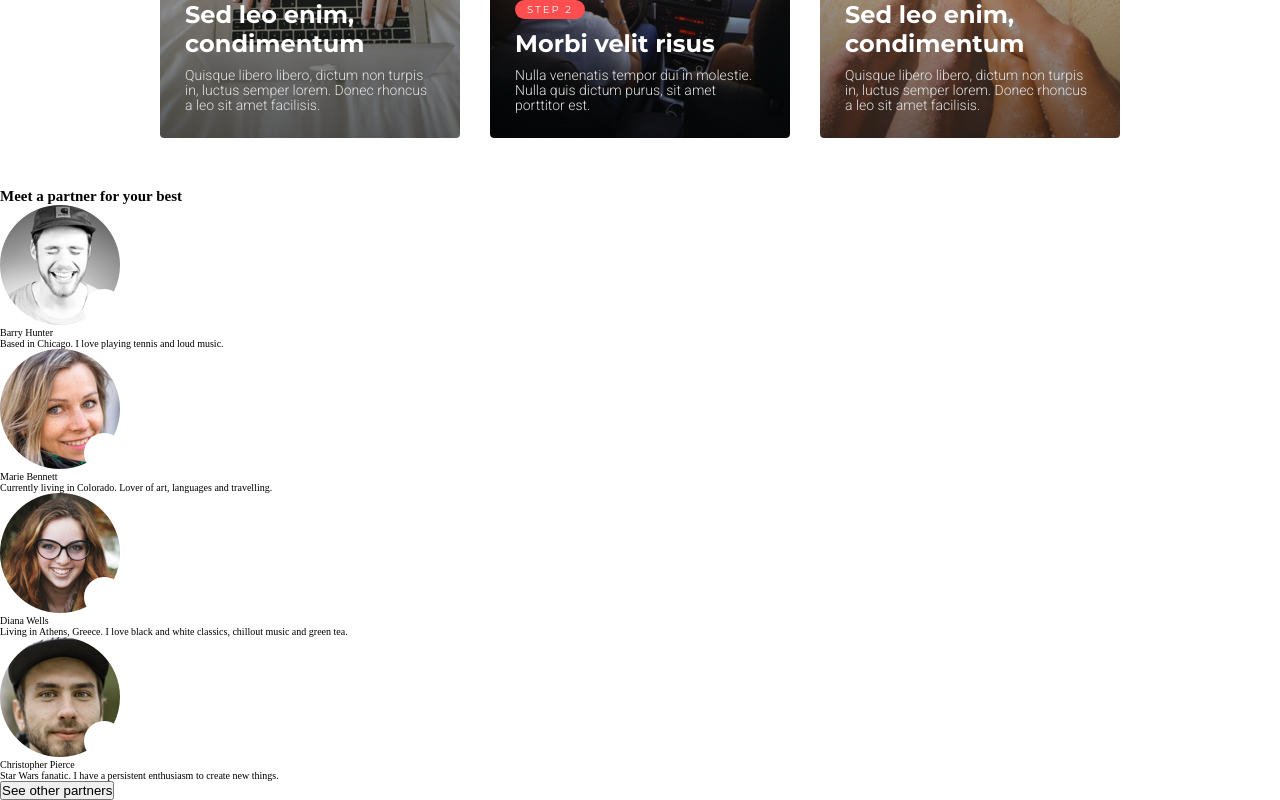
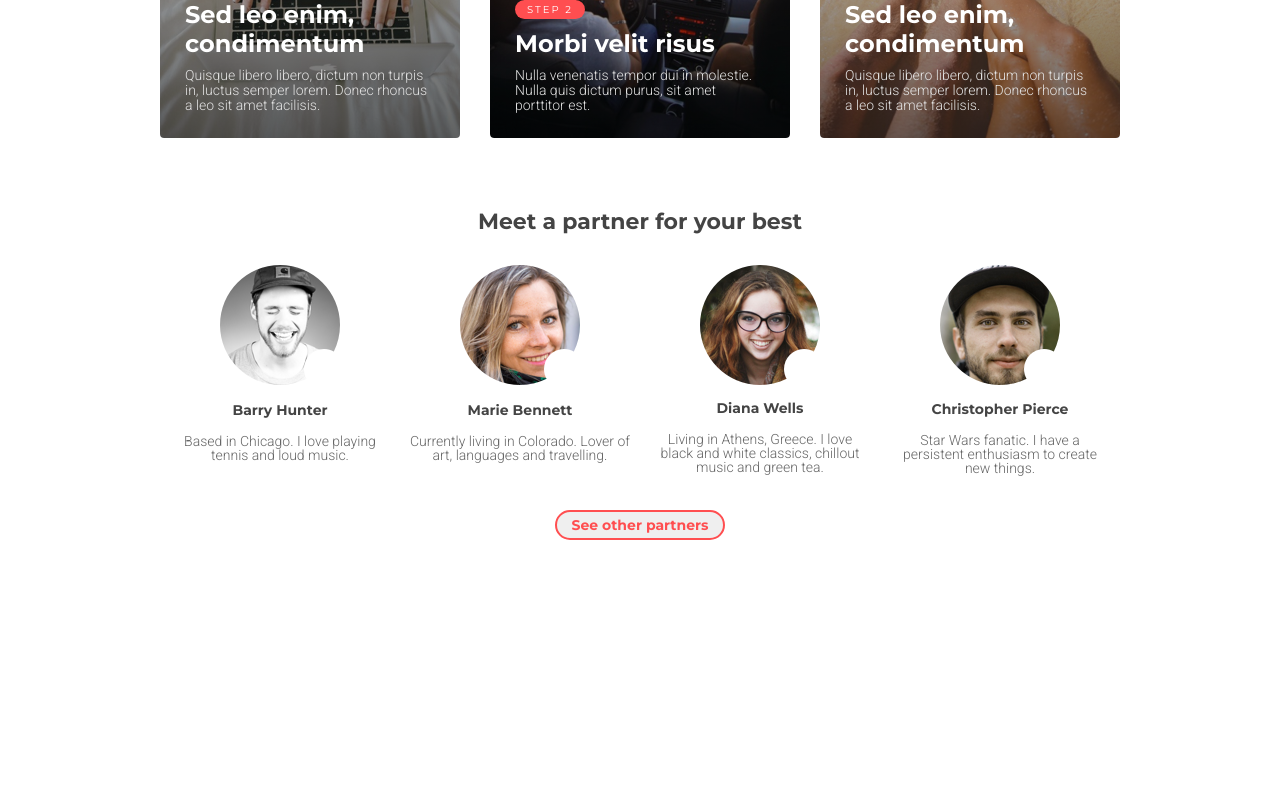
Before and after one commit to Ceejaymar/Dreamshare-morty, a React (Create React App) app: page / in a window 1280 px wide. Shown: the part 969-1769 px from the top of the page. After the commit the page ends 1539 px from the top, so only its background shows below. Built offline with nearby package versions, Linux system fonts and the light colour scheme.

Commit message:
Adjust css

```diff
--- a/src/components/HowItWorks.js
+++ b/src/components/HowItWorks.js
@@ -27,6 +27,7 @@
           {
             cards.map((card, key) => {
               let { id, title, para } = card;
+
               return (
                 <article key={key} className={ `how-it-works__card how-it-works__card--${card.id}` }>
                   <div className="how-it-works__content">
--- a/src/css/style.css
+++ b/src/css/style.css
@@ -37,7 +37,11 @@
     .header__link--2 {
       border: 1px solid #ffffff;
       padding: .3rem 1rem;
-      border-radius: 4rem; }
+      border-radius: 4rem;
+      transition: all .3s; }
+      .header__link--2:hover {
+        background-color: #ffffff;
+        color: rgba(0, 0, 0, 0.3); }
   .header__content {
     display: flex;
     flex-direction: column;
@@ -61,13 +65,17 @@
     height: 4rem;
     width: 22.5rem;
     background-color: #FF4E50;
-    border: none;
+    border: 1px solid #FF4E50;
     border-radius: 4rem;
     color: #ffffff;
     font-size: 1.4rem;
     font-weight: bold;
     line-height: 1.8rem;
+    transition: all .3s;
     cursor: pointer; }
+    .header__cta:hover {
+      background-color: #ffffff;
+      color: #FF4E50; }
 
 .how-it-works {
   width: 96rem; }
@@ -120,6 +128,58 @@
     font-weight: 300;
     color: #E3E3E3; }
 
+.meet-person {
+  width: 96rem;
+  display: flex;
+  flex-direction: column;
+  align-items: center; }
+  .meet-person__title {
+    text-align: center;
+    font-family: "Montserrat", sans-serif;
+    font-weight: 700;
+    font-size: 2.2rem;
+    line-height: 2.7rem;
+    color: #444444;
+    margin: 2rem 0 3rem 0; }
+  .meet-person__people {
+    display: flex;
+    justify-content: space-between; }
+  .meet-person__content {
+    display: flex;
+    flex-direction: column;
+    align-items: center;
+    flex: 1; }
+  .meet-person__name {
+    font-family: "Montserrat", sans-serif;
+    font-weight: 700;
+    font-size: 1.4rem;
+    line-height: 1.8rem;
+    color: #444444;
+    margin: 0 0 1.5rem; }
+  .meet-person__bio {
+    font-family: "Roboto", sans-serif;
+    font-weight: 300;
+    font-size: 1.4rem;
+    text-align: center;
+    line-height: 1.4rem;
+    color: #666666;
+    padding: 0 1rem; }
+  .meet-person__cta {
+    font-family: "Montserrat", sans-serif;
+    font-weight: bold;
+    font-size: 1.4rem;
+    line-height: 1.8rem;
+    border: 2px solid #FF4E50;
+    color: #FF4E50;
+    border-radius: 40px;
+    padding: .4rem 1.5rem;
+    margin: 3.5rem 0 3rem 0;
+    transition: all .3s;
+    cursor: pointer; }
+    .meet-person__cta:hover {
+      background-color: #FF4E50;
+      color: #ffffff; }
+
 .section-header {
   display: flex;
   justify-content: center;
@@ -130,3 +190,7 @@
   display: flex;
   justify-content: center;
   padding: 5rem 0; }
+
+.section-meetperson {
+  display: flex;
+  justify-content: center; }
--- a/src/sass/_base.scss
+++ b/src/sass/_base.scss
@@ -1,6 +1,7 @@
 $color-white: #ffffff;
 $color-black: #000000;
 $color-grey-dark: #444444;
+$color-grey-medium: #666666;
 $color-grey-light: #E3E3E3;
 $color-red:#FF4E50;
 
--- a/src/sass/_layout.scss
+++ b/src/sass/_layout.scss
@@ -11,3 +11,8 @@
   justify-content: center;
   padding: 5rem 0;
 }
+
+.section-meetperson {
+  display: flex;
+  justify-content: center;
+}
--- a/src/sass/main.scss
+++ b/src/sass/main.scss
@@ -1,4 +1,5 @@
 @import 'base';
 @import 'header';
 @import 'howitworks';
+@import 'meetperson';
 @import 'layout';
```
Also changed, not shown: src/sass/_header.scss (+13 -1 lines).
